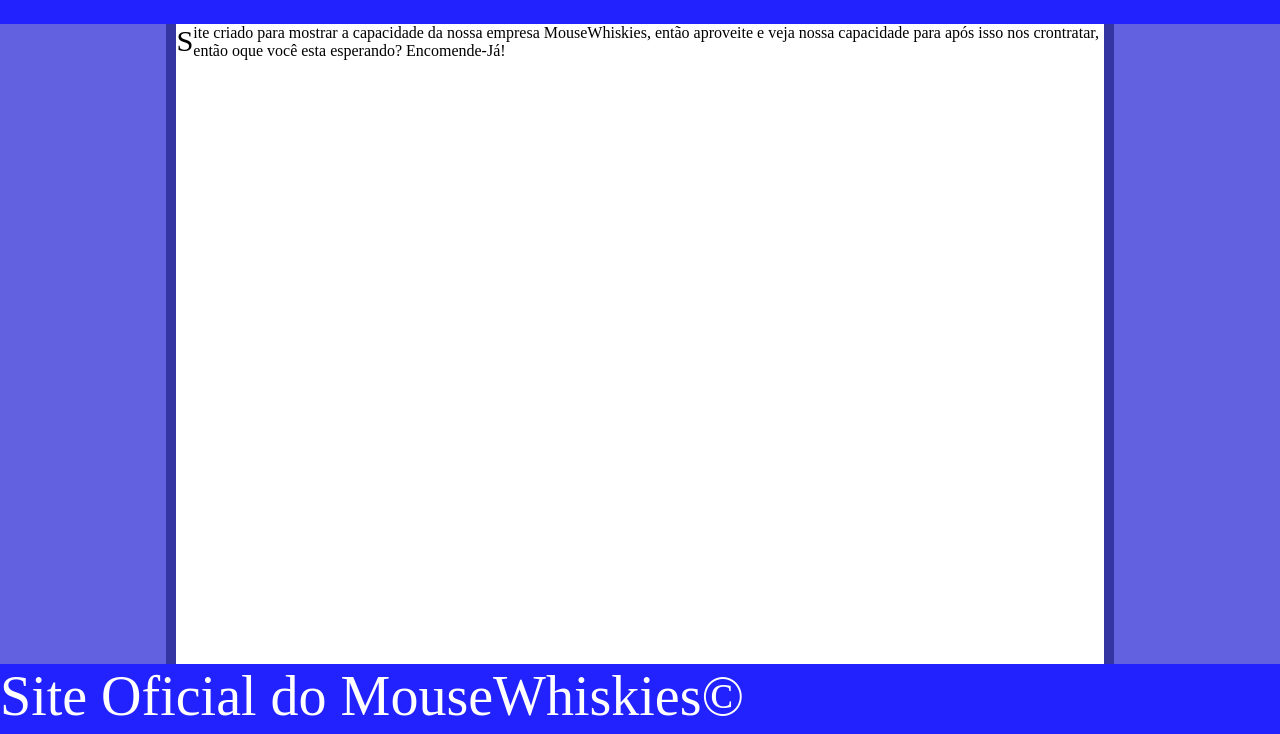
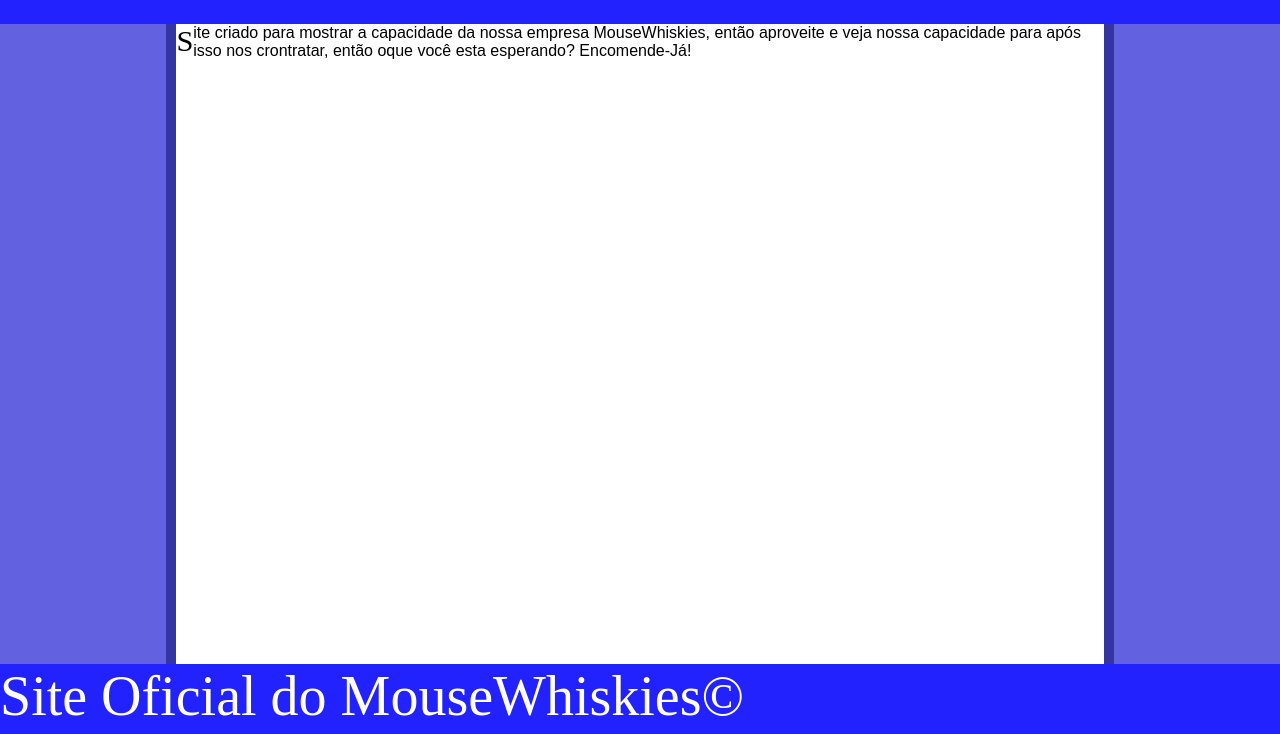
Before and after one commit to VitinhoUlti/site-grid, a plain HTML site: page index.html in a window 1280 px wide. Shown: the part 66-800 px from the top of the page. Drawn offline with Linux system fonts and the light colour scheme.

Commit message:
fonte
...

```diff
--- a/style.css
+++ b/style.css
@@ -49,7 +49,7 @@ main{
     color: black;
     width: 100vw;
     height: 80vh;
-    font-family: ;
+    font-family: Arial, Helvetica, sans-serif;
 }
 #nada{
     grid-area: nada;
@@ -75,6 +75,7 @@ footer{
 #textin{
     float: left;
     font-size: 1.9em;
+    font-family: serif;
 }
 #wiki{
     grid-area: wiki;
```
